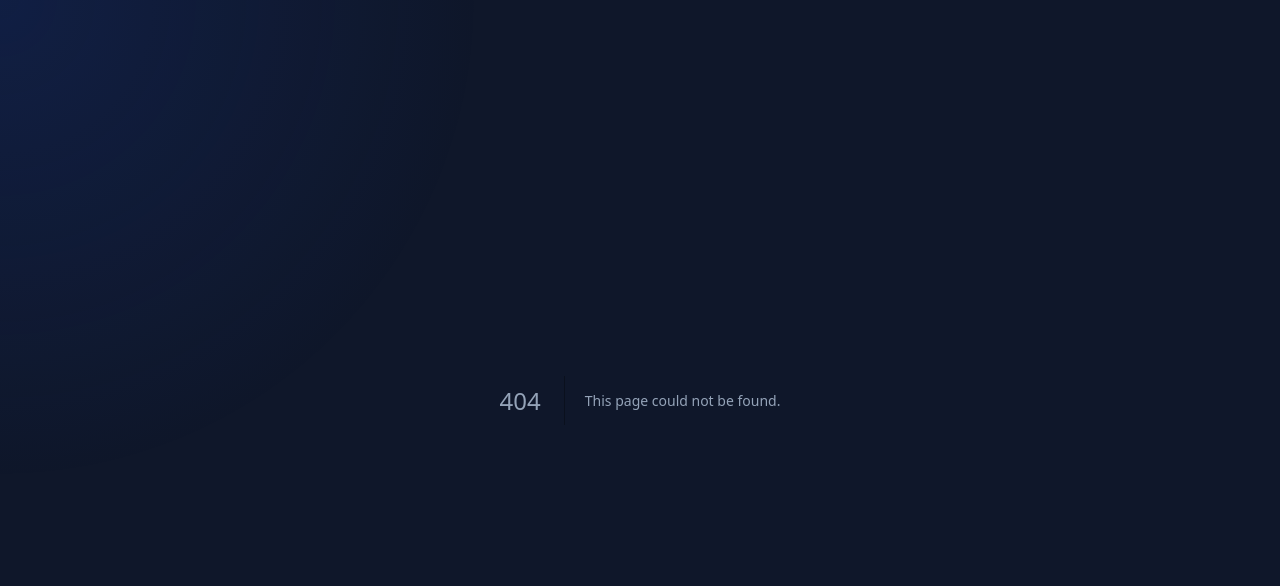
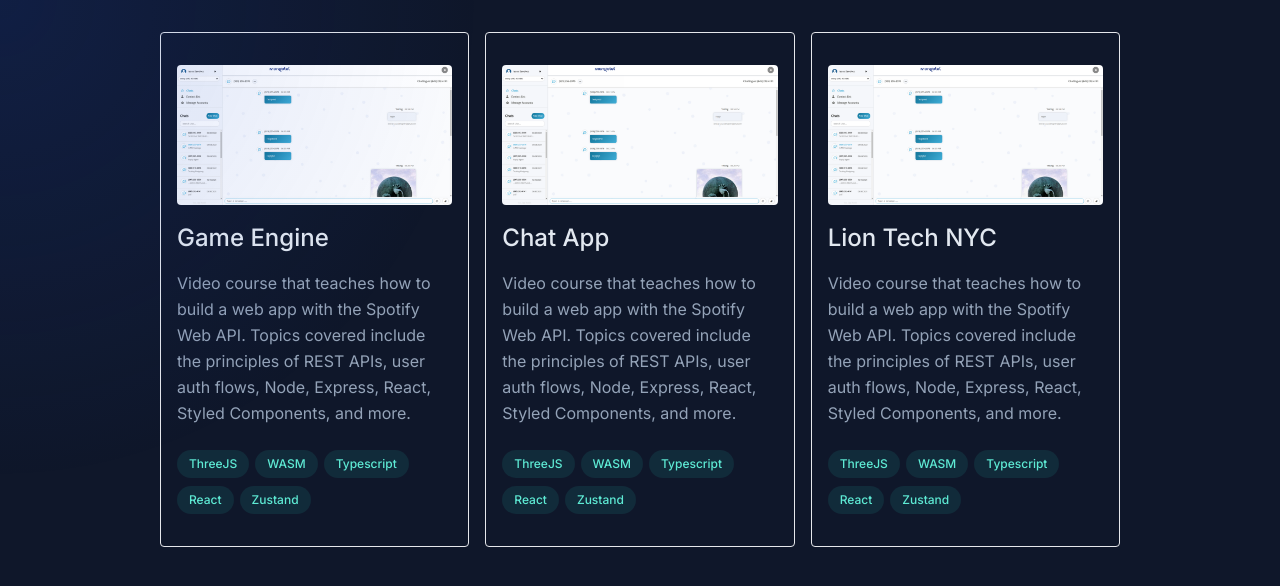
Before and after one commit to EzraSingh/ezrasingh.dev, a Next.js app: page /projects in a window 1280 px wide. Before the commit this address had no page. Shown: the top 586 px of the page. Built offline with nearby package versions, Linux system fonts and the light colour scheme.

Commit message:
Got basic grid working

```diff
--- /dev/null
+++ b/app/projects/page.tsx
@@ -0,0 +1,37 @@
+import Image from "next/image";
+import { ToolList } from "@/components";
+
+// @ts-ignore
+import content from "@/content/projects.yml";
+
+export default function Projects() {
+  return (
+    <main className="lg:mx-32 md:mx-16">
+      <ul className="grid lg:grid-cols-3 md:grid-cols-2 sm:grid-rows-1 gap-4 p-8">
+        {content.portfolio.map(
+          (project: {
+            title: string;
+            image: string;
+            description: string;
+            tools: string[];
+          }) => (
+            <li key={project.title} className="border rounded px-4 py-8">
+              <Image
+                width={1000}
+                height={64}
+                src={project.image}
+                alt={project.title}
+                className="rounded"
+              />
+              <h2 className="my-4 capitalize text-2xl font-medium leading-snug text-slate-200 lg:hover:!opacity-100 lg:group-hover/list:opacity-50">
+                {project.title}
+              </h2>
+              <p className="my-2 mb-4 mr-4">{project.description}</p>
+              <ToolList tools={project.tools} />
+            </li>
+          )
+        )}
+      </ul>
+    </main>
+  );
+}
--- /dev/null
+++ b/content/projects.yml
@@ -0,0 +1,39 @@
+portfolio:
+  - title: Game Engine
+    image: /previews/chat-app/chatroom.png
+    description:
+      Video course that teaches how to build a web app with the Spotify
+      Web API. Topics covered include the principles of REST APIs, user
+      auth flows, Node, Express, React, Styled Components, and more.
+    tools:
+      - ThreeJS
+      - WASM
+      - Typescript
+      - React
+      - Zustand
+
+  - title: Chat App
+    image: /previews/chat-app/chatroom.png
+    description:
+      Video course that teaches how to build a web app with the Spotify
+      Web API. Topics covered include the principles of REST APIs, user
+      auth flows, Node, Express, React, Styled Components, and more.
+    tools:
+      - ThreeJS
+      - WASM
+      - Typescript
+      - React
+      - Zustand
+
+  - title: Lion Tech NYC
+    image: /previews/chat-app/chatroom.png
+    description:
+      Video course that teaches how to build a web app with the Spotify
+      Web API. Topics covered include the principles of REST APIs, user
+      auth flows, Node, Express, React, Styled Components, and more.
+    tools:
+      - ThreeJS
+      - WASM
+      - Typescript
+      - React
+      - Zustand
```
